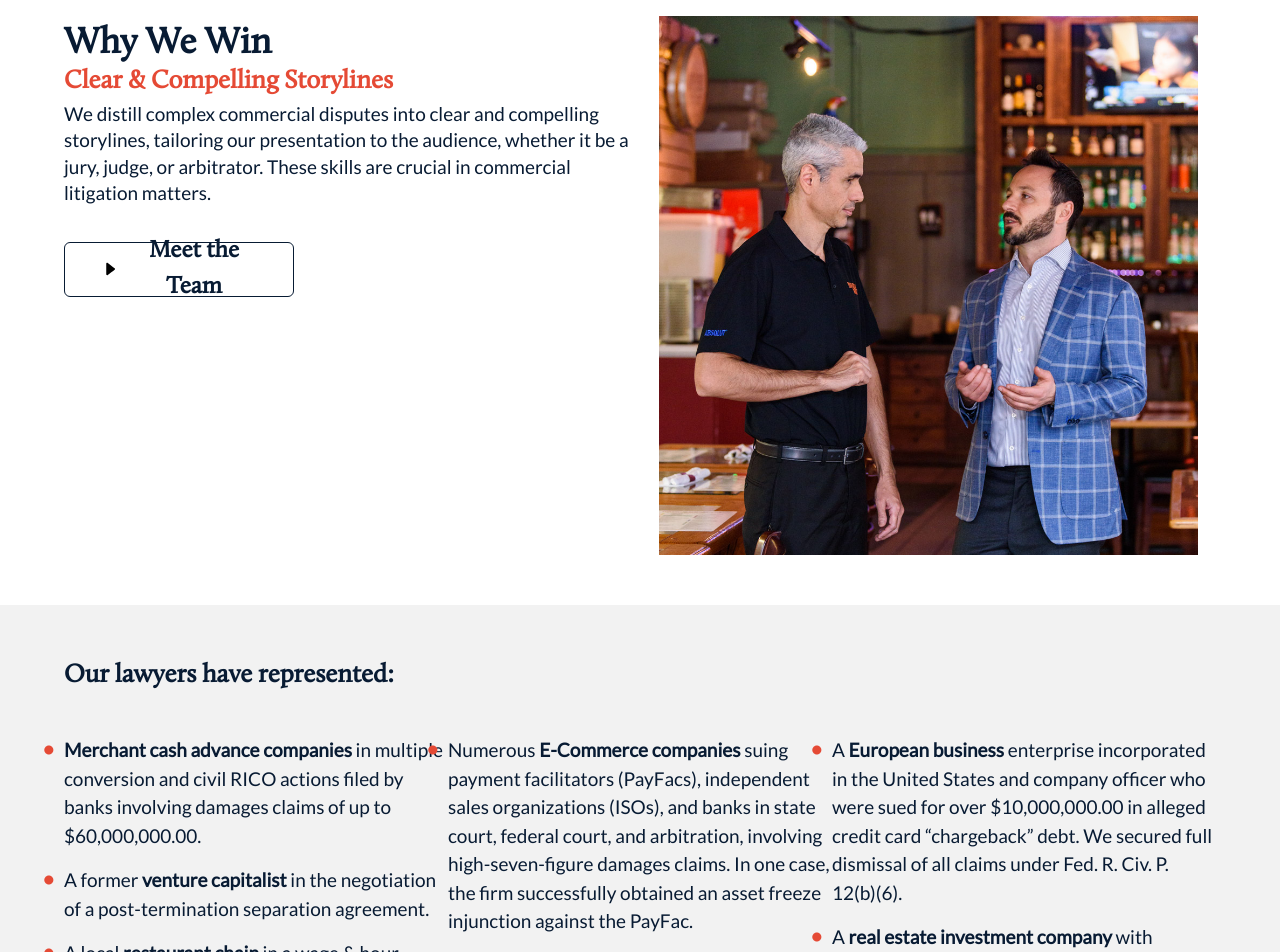
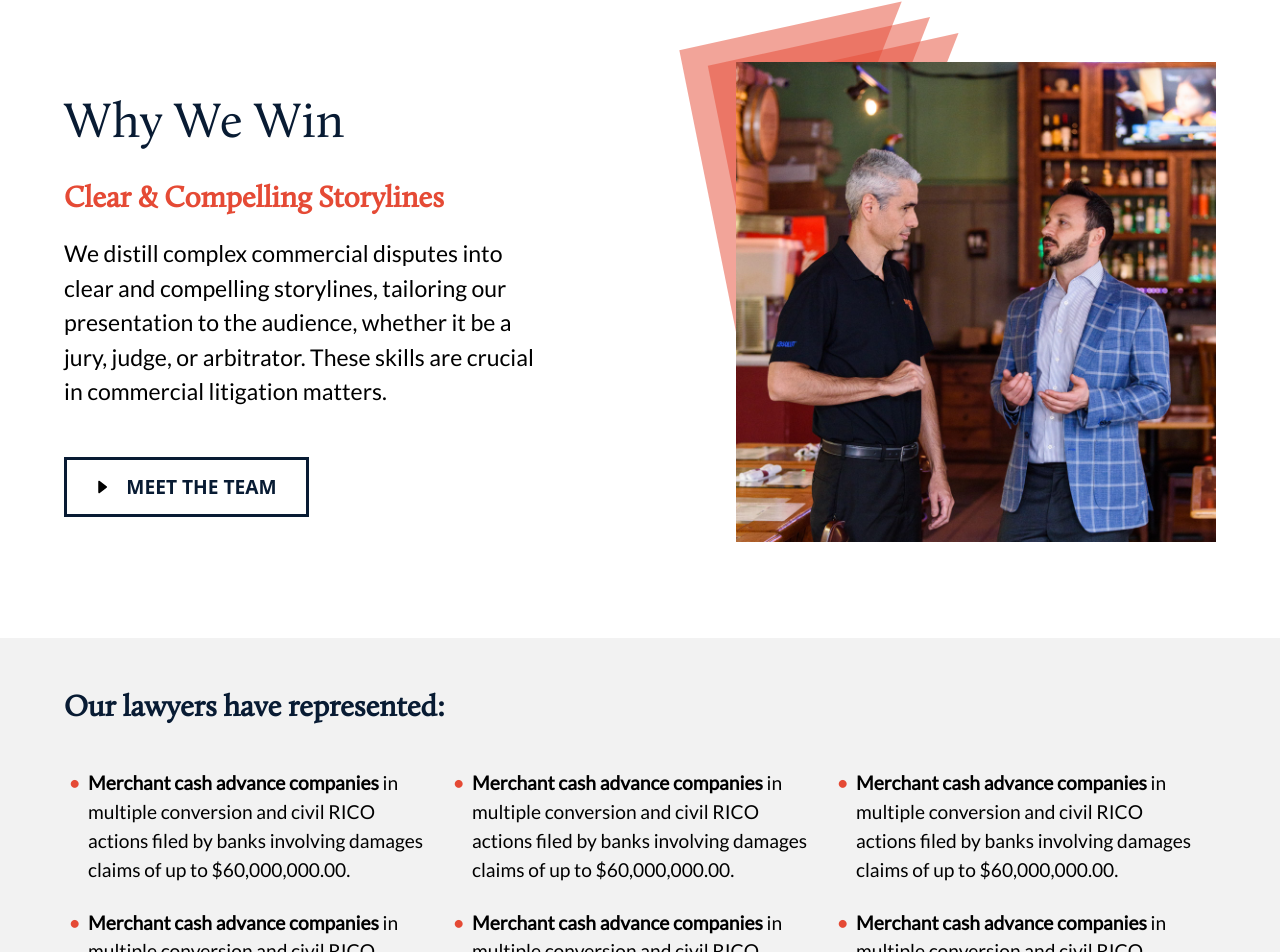
Before and after one commit to ranaharoon3222/durstlawfirm, a Next.js app: page /commercial-litigation in a window 1280 px wide. Shown: the part 1743-2695 px from the top of the page. Built offline with nearby package versions, Linux system fonts and the light colour scheme.

Commit message:
fox 2nd page

```diff
--- /dev/null
+++ b/src/commons/BulletsGrid.jsx
@@ -0,0 +1,67 @@
+import React from 'react';
+
+const BulletsGrid = () => {
+  const bullets = [
+    {
+      title: `<b>Merchant cash advance companies </b>in multiple conversion and
+              civil RICO actions filed by banks involving damages claims of up
+              to $60,000,000.00.`,
+    },
+    {
+      title: `<b>Merchant cash advance companies </b>in multiple conversion and
+              civil RICO actions filed by banks involving damages claims of up
+              to $60,000,000.00.`,
+    },
+    {
+      title: `<b>Merchant cash advance companies </b>in multiple conversion and
+              civil RICO actions filed by banks involving damages claims of up
+              to $60,000,000.00.`,
+    },
+  ];
+
+  return (
+    <div className=' bg-[#F2F2F2] py-10'>
+      <div className='container'>
+        <h2 className='mb-8'>Our lawyers have represented: </h2>
+      </div>
+      <div className='container grid gap-10 px-5 md:grid-cols-3'>
+        <div>
+          <ul className='listing'>
+            {bullets.map((item) => (
+              <li
+                className='mb-5'
+                key={item}
+                dangerouslySetInnerHTML={{ __html: item.title }}
+              ></li>
+            ))}
+          </ul>
+        </div>
+        <div>
+          <ul className='listing'>
+            {bullets.map((item) => (
+              <li
+                className='mb-5'
+                key={item}
+                dangerouslySetInnerHTML={{ __html: item.title }}
+              ></li>
+            ))}
+          </ul>
+        </div>
+
+        <div>
+          <ul className='listing'>
+            {bullets.map((item) => (
+              <li
+                className='mb-5'
+                key={item}
+                dangerouslySetInnerHTML={{ __html: item.title }}
+              ></li>
+            ))}
+          </ul>
+        </div>
+      </div>
+    </div>
+  );
+};
+
+export default BulletsGrid;
--- a/src/commons/BannerV2.jsx
+++ b/src/commons/Commercial-Litigation.jsx
@@ -4,7 +4,7 @@ import ArrowDown from '@/icons/arrow-down';
 import Phone from '@/icons/phone';
 import Link from 'next/link';
 
-const BannerV2 = () => {
+const CommercialLitigation = () => {
   const features = [
     {
       title: 'Partnership and Joint Venture Dispute Litigation',
@@ -116,4 +116,4 @@ const BannerV2 = () => {
   );
 };
 
-export default BannerV2;
+export default CommercialLitigation;
--- /dev/null
+++ b/src/commons/CustomImg.jsx
@@ -0,0 +1,16 @@
+import React from 'react';
+
+const CustomImg = () => {
+  return (
+    <div className='relative'>
+      <img
+        className='absolute -top-10 md:-top-16 -z-10 -left-16 md:-left-28 max-w-[300px]  md:max-w-[450px]'
+        src='./images/orng-triangle.svg'
+        alt=''
+      />
+      <img src='./images/wewin.jpg' className='' alt='' />
+    </div>
+  );
+};
+
+export default CustomImg;
--- /dev/null
+++ b/src/commons/col-with-image.jsx
@@ -0,0 +1,31 @@
+import React from 'react';
+import CustomImg from './CustomImg';
+import Button from './Button';
+import ArrowDown from '@/icons/arrow-down';
+
+const ColWithImage = () => {
+  return (
+    <section>
+      <div className='container grid !my-5 !mt-20 !mb-20 md:grid-cols-2 md:gap-40 gap-10 place-content-center items-center'>
+        <div>
+          <h1>Why We Win</h1>
+          <h2 className='my-3 text-primary'>Clear & Compelling Storylines</h2>
+          <p>
+            We distill complex commercial disputes into clear and compelling
+            storylines, tailoring our presentation to the audience, whether it
+            be a jury, judge, or arbitrator. These skills are crucial in
+            commercial litigation matters.
+          </p>
+          <Button text='Meet the Team' color='black' className={'mt-10'}>
+            <ArrowDown fill='black' />
+          </Button>
+        </div>
+        <div className='max-w-[600px]'>
+          <CustomImg />
+        </div>
+      </div>
+    </section>
+  );
+};
+
+export default ColWithImage;
--- a/src/components/clients/Clients.js
+++ b/src/components/clients/Clients.js
@@ -4,7 +4,7 @@ const Clients = () => {
   return (
     <>
       <div className={style.clientsec}>
-        <div className='wrapper'>
+        <div className='px-5 wrapper'>
           <div className={style.clienttext}>
             <h1>Clients We Represent:</h1>
             <div className={style.line}></div>
--- a/src/icons/arrow-down.js
+++ b/src/icons/arrow-down.js
@@ -19,7 +19,7 @@ const ArrowDown = ({ fill = 'red' }) => {
       strokeMiterlimit={2}
       viewBox='0 0 24 24'
       xmlns='http://www.w3.org/2000/svg'
-      className={`max-w-[30px] ${checkFIll()} `}
+      className={`max-w-[30px] ${checkFIll()}  -rotate-90`}
     >
       <path d='M16.843 10.211A.75.75 0 0016.251 9H7.75a.75.75 0 00-.591 1.212l4.258 5.498a.746.746 0 001.183-.001l4.243-5.498z' />
     </svg>
--- a/src/pages/commercial-litigation.js
+++ b/src/pages/commercial-litigation.js
@@ -1,8 +1,9 @@
 // import Clients from '@/components/Clients'
-import BannerV2 from '@/commons/BannerV2';
+import BulletsGrid from '@/commons/BulletsGrid';
+import CommercialLitigation from '@/commons/Commercial-Litigation';
+import ColWithImage from '@/commons/col-with-image';
 import Brands from '@/components/brands/Brands';
 import Clients from '@/components/clients/Clients';
-import Commercial from '@/components/commercial/Commercial';
 import Divider from '@/components/divider/Divider';
 import OurLawyer from '@/components/ourLawyer/OurLawyer';
 import TwoCard from '@/components/twoCard/TwoCard';
@@ -12,13 +13,14 @@ import Head from 'next/head';
 export default function Home() {
   return (
     <>
-      <BannerV2 />
+      <CommercialLitigation />
 
-      {/* <Commercial /> */}
       <Clients />
       <Divider />
-      <WeWin />
-      <OurLawyer />
+      <ColWithImage />
+      {/* <WeWin /> */}
+      {/* <OurLawyer /> */}
+      <BulletsGrid />
       <Divider />
       <Brands />
       <Divider />
```
Also changed, not shown: public/images/orng-triangle.svg (added).
